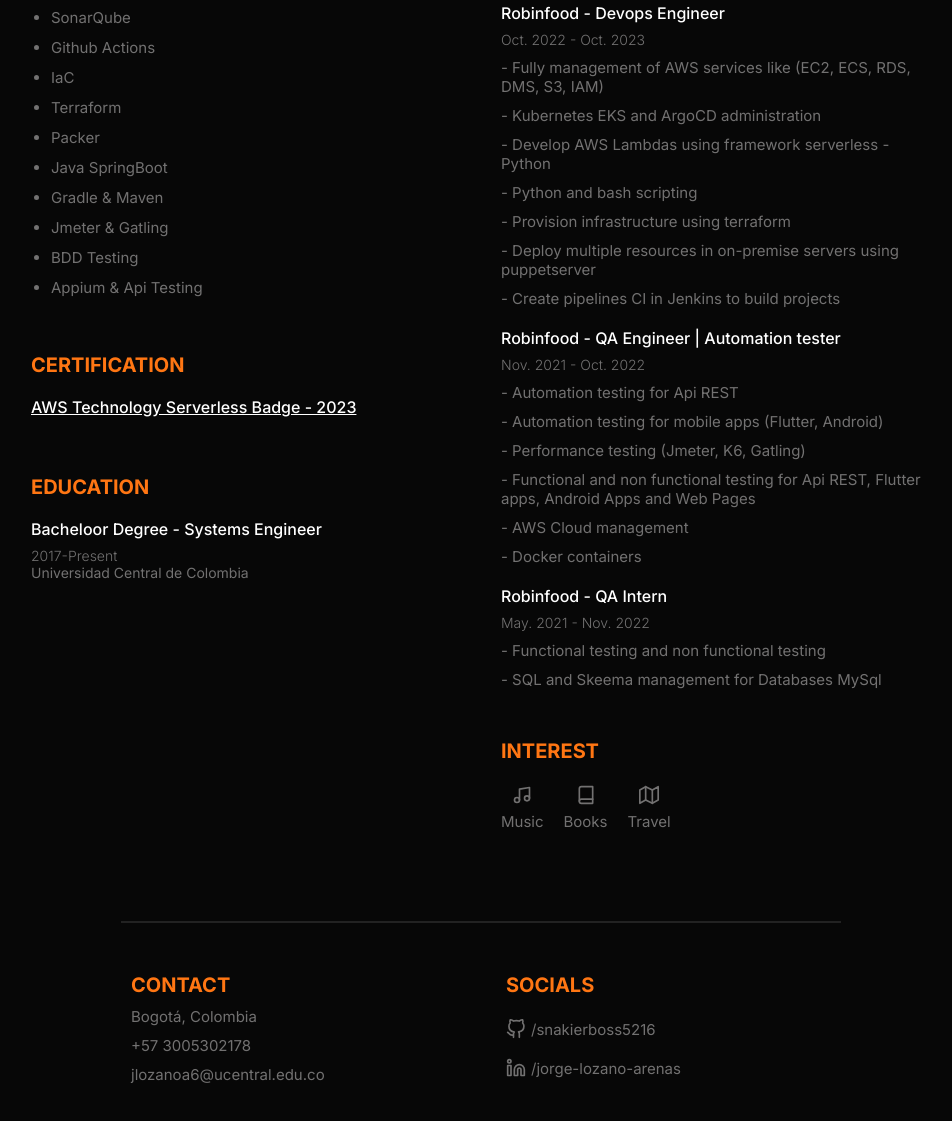
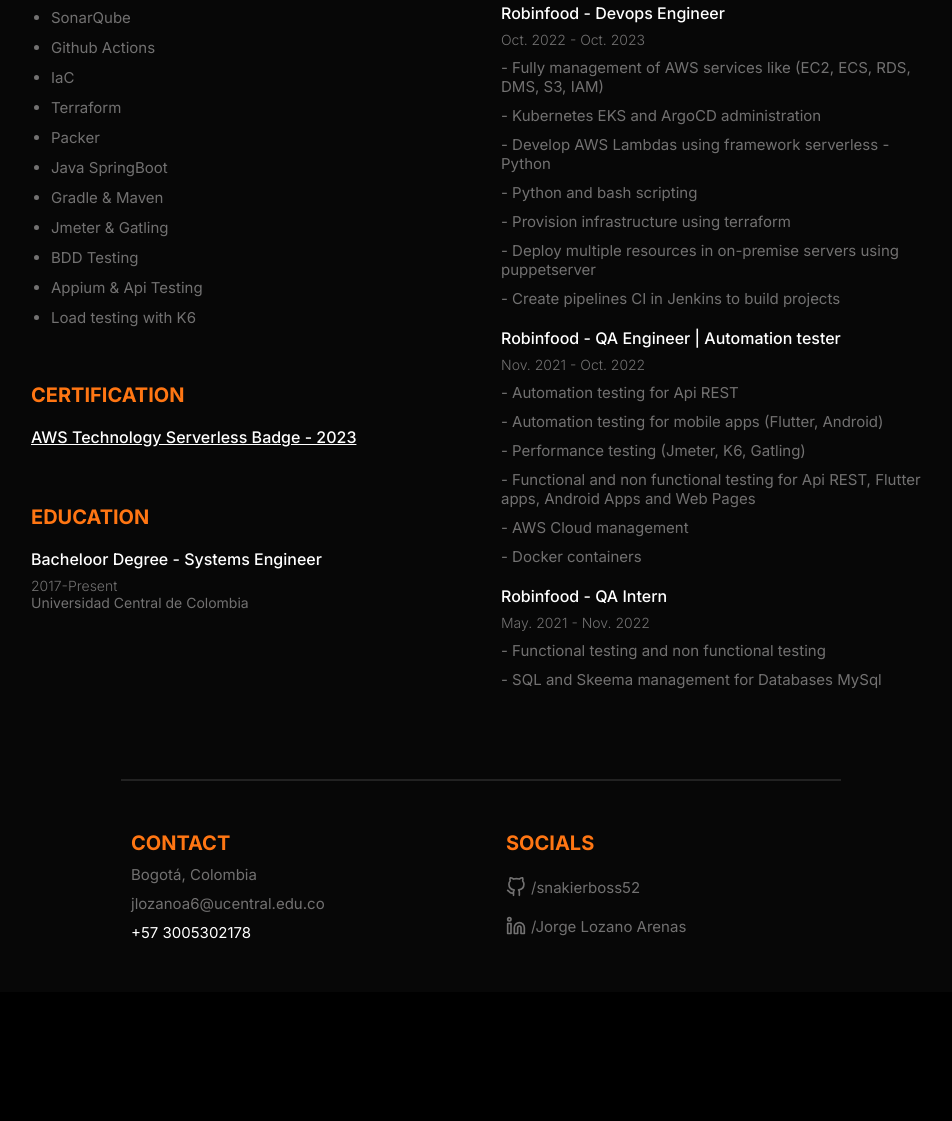
Before and after one commit to snakierboss52/cicd-cv, a plain HTML site: page index.html in a window 1280 px wide. Shown: the part 601-1722 px from the top of the page, without its empty margins (159-1111 px from the left). After the commit the page ends 1593 px from the top, so only its background shows below. Drawn offline with nearby package versions, Linux system fonts and the light colour scheme.

Commit message:
correct social media links

```diff
--- a/index.html
+++ b/index.html
@@ -6,6 +6,7 @@
   <meta http-equiv="X-UA-Compatible" content="IE=edge">
   <meta name="viewport" content="width=device-width, initial-scale=1.0">
   <title>Jorge Lozano CV</title>
+  <link rel="shortcut icon" type="image/png" href="/images/favicon.png"/>
   <script src="https://unpkg.com/feather-icons"></script>
   <link rel="stylesheet" href="style.css">
 </head>
@@ -53,6 +54,7 @@
           <li>Jmeter & Gatling</li>
           <li>BDD Testing</li>
           <li>Appium & Api Testing</li>
+          <li>Load testing with K6</li>
         </ul>
       </div>
 
@@ -153,25 +155,6 @@
             </p>
           </div>
       </div>
-
-      <div class="interest">
-        <h3 class="title">Interest</h3>
-        <div class="interest_items">
-          <div class="interest_item">
-            <i data-feather="music"></i>
-            <span>Music</span>
-          </div>
-          <div class="interest_item">
-            <i data-feather="book"></i>
-            <span>Books</span>
-          </div>
-          <div class="interest_item">
-            <i data-feather="map"></i>
-            <span>Travel</span>
-          </div>
-        </div>
-
-      </div>
     </div>
     <hr>
     <div class="group-3">
@@ -182,23 +165,23 @@
             Bogotá, Colombia
           </p>
           <p class="description">
-            +57 3005302178
+            jlozanoa6@ucentral.edu.co
           </p>
           <p class="description">
-            jlozanoa6@ucentral.edu.co
+            <a href="https://wa.me/+573005302178"> +57 3005302178 </a>
           </p>
         </div>
       </div>
       <div class="social">
         <h3 class="title">Socials</h3>
         <div class="social_items">
-          <a href="#" target="_b" class="social_item">
+          <a href="https://github.com/snakierboss52/" target="_blank" class="social_item">
             <i data-feather="github"></i>
-            <span>/snakierboss5216</span>
+            <span>/snakierboss52</span>
           </a>
-          <a href="#" target="_blank" class="social_item">
+          <a href="https://www.linkedin.com/in/jorge-lozano-arenas" target="_blank" class="social_item">
             <i data-feather="linkedin"></i>
-            <span>/jorge-lozano-arenas</span>
+            <span>/Jorge Lozano Arenas</span>
           </a>
         </div>
       </div>
```
Also changed, not shown: .github/workflows/ci.yaml, README.md, images/favicon.png (added).
